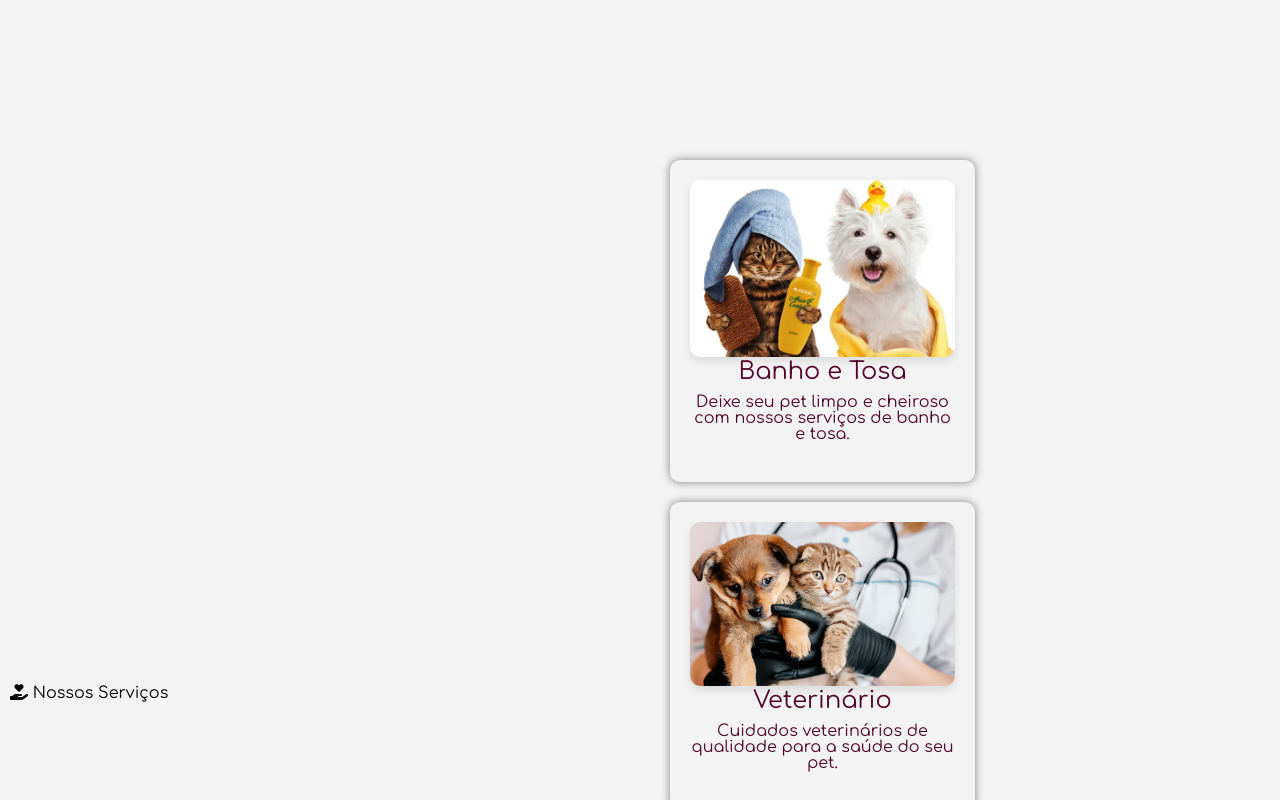
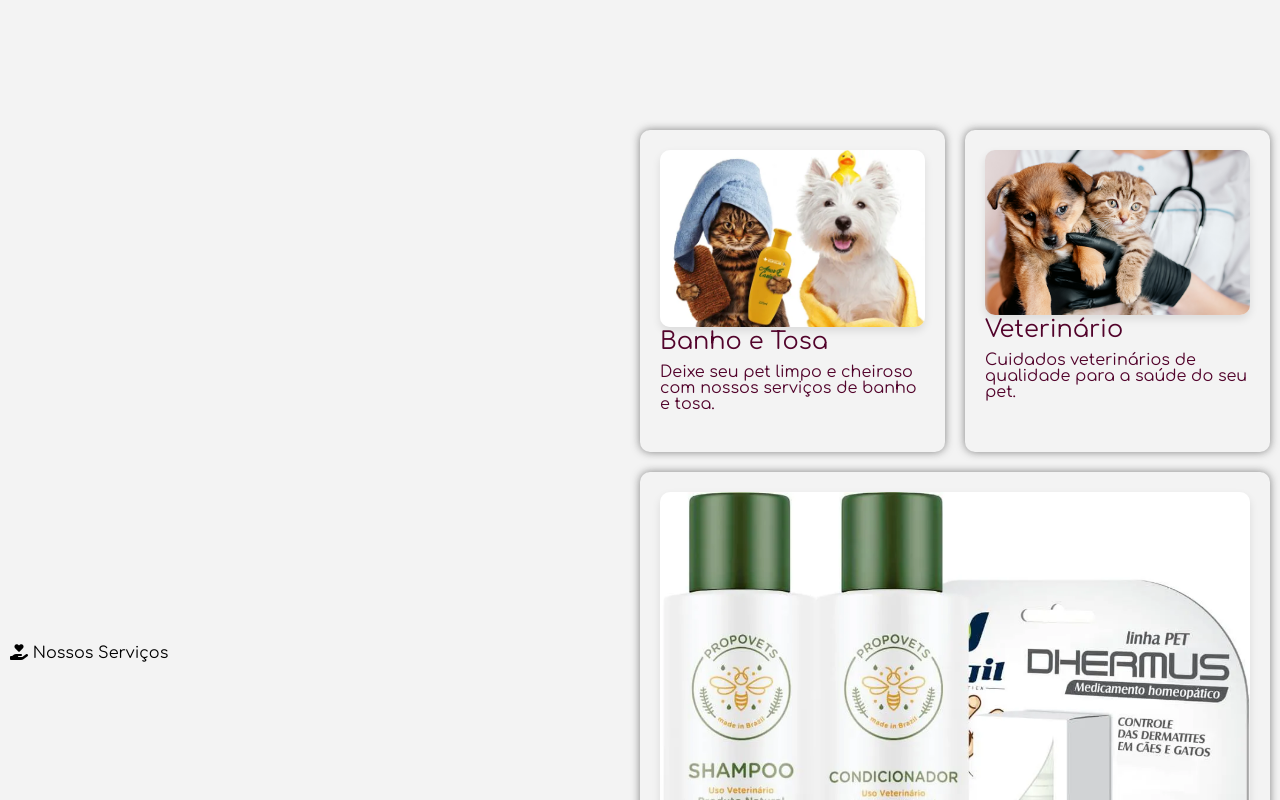
Before and after one commit to LiliannyMarinho/ProjetoMAP, a React (Vite) app in the folder frontend/: page / in a window 1280 px wide. Shown: the part 2280-3080 px from the top of the page. Built offline with nearby package versions, Linux system fonts and the light colour scheme; no server answers.

Commit message:
Atualização

```diff
--- a/frontend/src/components/Servico.tsx
+++ b/frontend/src/components/Servico.tsx
@@ -7,8 +7,6 @@ import shampoocondicionador from '../assets/shampoocondicionador.webp';
 const Servico: React.FC = () => {
     return (
         <>
-            <main>
-                <section id="s1" className="servicos">
             <div className="articles-container">
                 <article id="a1" className="servico">
                     <img src={estetica} alt="estetica" className="info-image" />
@@ -26,8 +24,6 @@ const Servico: React.FC = () => {
                     <p>Garanta a melhor qualidade em produtos para seu pet.</p>
                 </article>
             </div>
-                </section>
-            </main>
         </>
     );
 };
```
Lines whose indentation alone changed are shown as unchanged.
